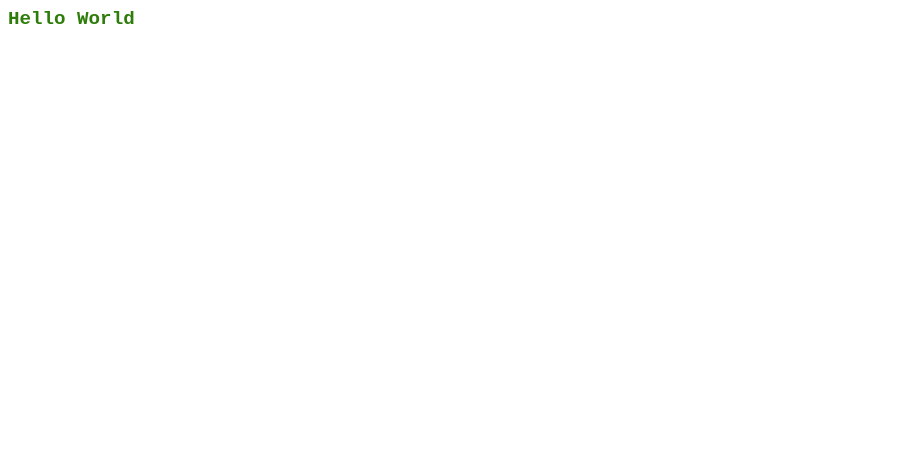
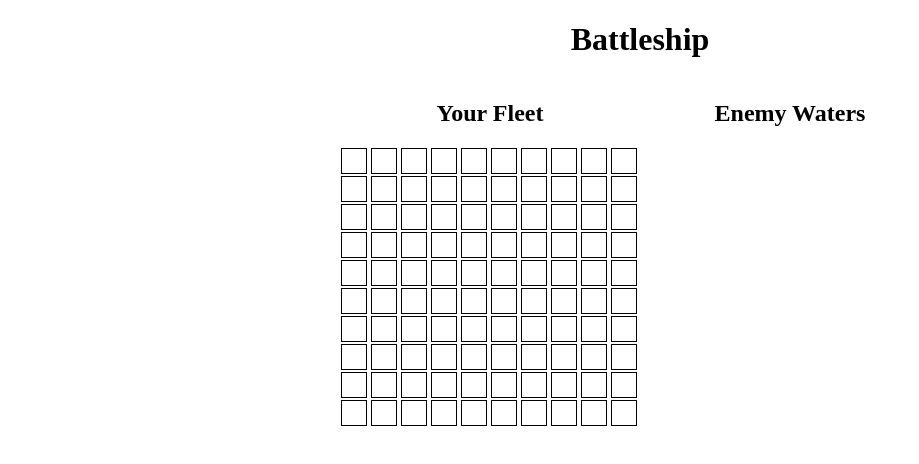
Before and after one commit to ainteraminense/odin-battleship, a website built with webpack: page src/template.html in a window 1280 px wide. Shown: the whole page, without its empty margins (0-919 px from the left). Built offline with nearby package versions, Linux system fonts and the light colour scheme.

Commit message:
Show division for player one and two fleets and dynamic build player one grid

```diff
--- a/package.json
+++ b/package.json
@@ -25,10 +25,11 @@
   "homepage": "https://github.com/ainteraminense/odin-webpack-template#readme",
   "devDependencies": {
     "@eslint/js": "^10.0.1",
-    "css-loader": "^7.1.4",
+    "css-loader": "^7.1.5",
     "eslint": "^10.7.0",
     "globals": "^17.7.0",
-    "html-webpack-plugin": "^5.6.7",
+    "html-loader": "^5.1.0",
+    "html-webpack-plugin": "^5.6.8",
     "prettier": "3.9.6",
     "style-loader": "^4.0.0",
     "webpack": "^5.108.3",
--- a/src/index.js
+++ b/src/index.js
@@ -1,6 +1,17 @@
 import "./styles.css";
 
-const body = document.querySelector("body");
-body.textContent = "Hello World";
+const yourFleet = document.getElementById("your-fleet");
+const enemyWaters = document.getElementById("enemy-waters");
 
-console.log("hello world");
+function createGrid(player) {
+    for (let i=0;i<10;i++) {
+        for (let j=0;j<10;j++) {
+            const cell = document.createElement("div");
+            cell.classList.add(`cell`);
+            cell.classList.add(`cell${i}${j}`);
+            player.appendChild(cell);
+        }
+    }
+}
+
+createGrid(yourFleet);
--- a/src/styles.css
+++ b/src/styles.css
@@ -1,6 +1,28 @@
-body {
-  font-family: "Courier New", Courier, monospace;
-  font-size: larger;
-  color: #2e7d0a;
-  font-weight: bolder;
+.outside-container {
+  /* display: grid; */
+  /* grid-template-columns: repeat(2, 1fr); */
+  display: flex;
+  justify-content: center;
 }
+
+.inside-container {
+  width: 300px;
+  height: 300px;
+}
+h1,
+.inside-container h2{
+  text-align: center;
+}
+
+.inside-container div {
+  display: grid;
+  grid-template-rows: repeat(10, 1fr);
+  grid-template-columns:  repeat(10, 1fr);
+}
+
+.cell {
+  border: 1px solid black;
+  margin: 1px;
+  width: 24px;
+  height: 24px;
+}
--- a/src/template.html
+++ b/src/template.html
@@ -3,7 +3,19 @@
   <head>
     <meta charset="UTF-8" />
     <meta name="viewport" content="width=device-width, initial-scale=1.0" />
-    <title>Document</title>
+    <title>Battleship</title>
   </head>
-  <body></body>
+  <body>
+    <h1>Battleship</h1>
+    <div class="outside-container">
+      <div class="inside-container">
+        <h2>Your Fleet</h2>
+        <div id="your-fleet"></div>
+      </div>
+      <div class="inside-container">
+        <h2>Enemy Waters</h2>
+        <div id="enemy-waters"></div>
+      </div>
+    </div>
+  </body>
 </html>
```
Also changed, not shown: 1 other file.
